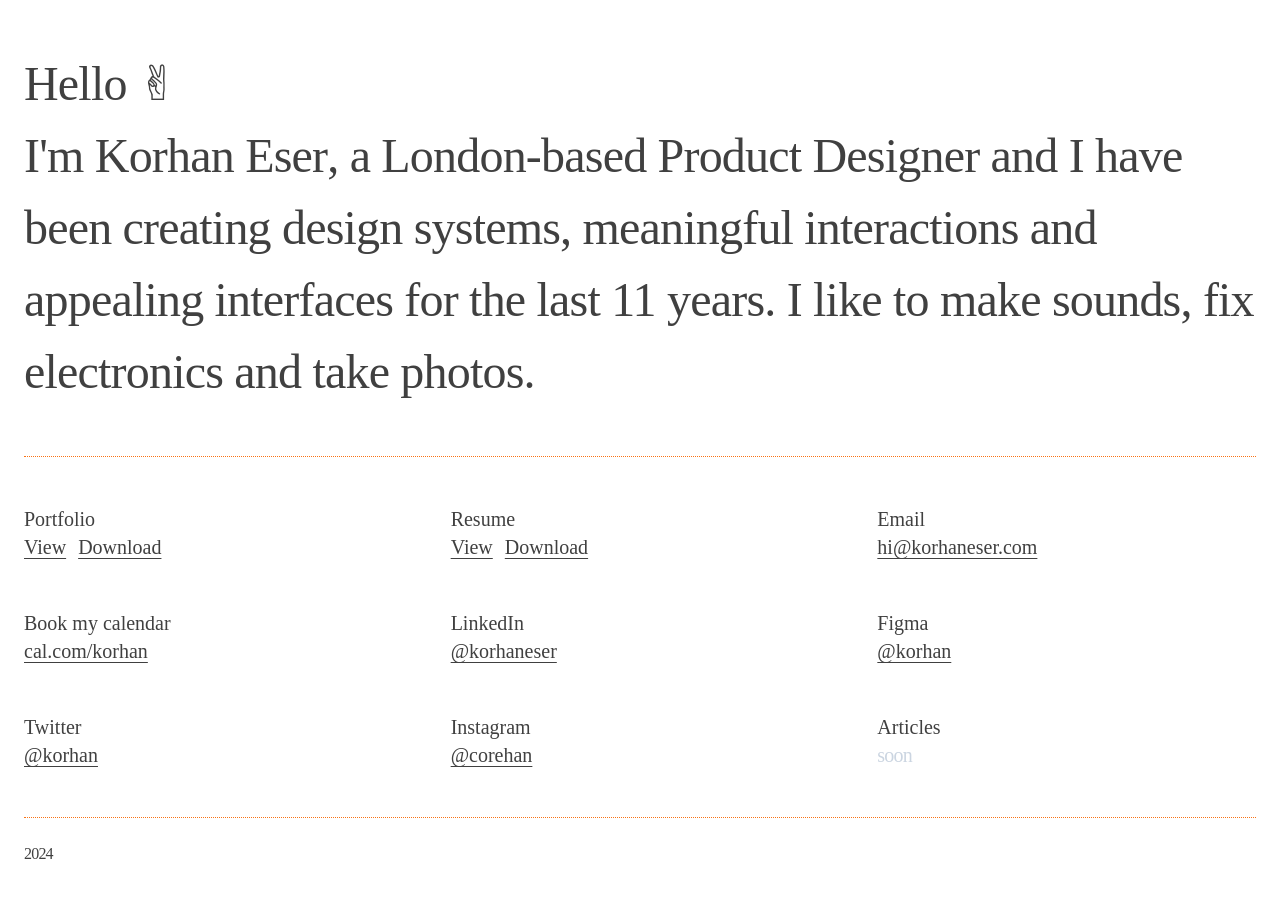
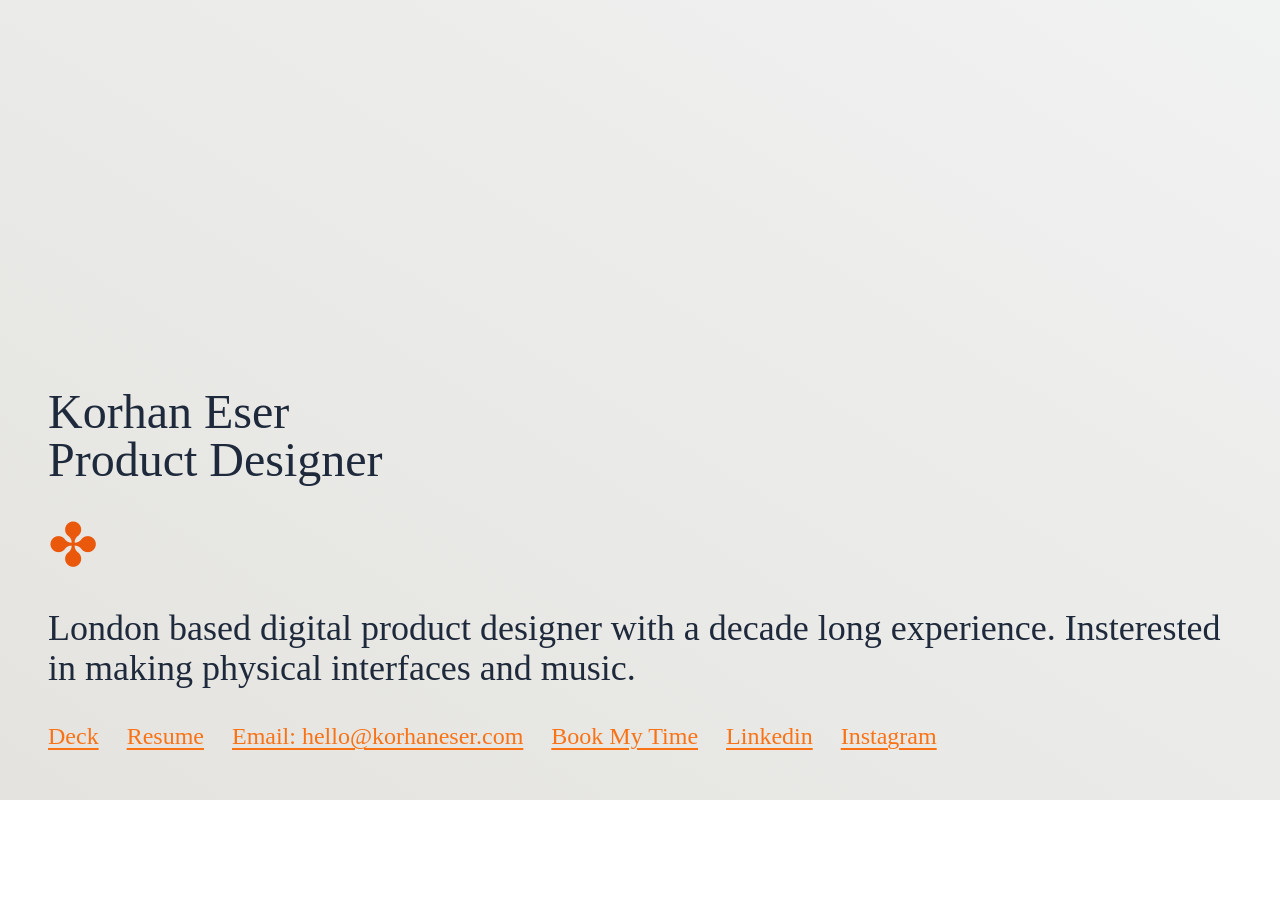
Before and after one commit to Lapin/portfolio2024, a website: page docs/index.html in a window 1280 px wide. After the commit the page ends 800 px from the top, so only its background shows below. Drawn offline with Linux system fonts and the light colour scheme; a web font is replaced by a local one.

Commit message:
finished orange ver

```diff
--- /dev/null
+++ b/bs-config.js
@@ -0,0 +1,8 @@
+module.exports = {
+  files: ["./**/*.{html,php,css,js}"],
+  proxy: {
+    target: "http://domain.test",
+    ws: true,
+  },
+  ui: false,
+};
--- a/docs/index.html
+++ b/docs/index.html
@@ -6,93 +6,31 @@
     <title>Korhan Eser - Product Designer</title>
     <link rel="stylesheet" href="./style.css" />
   </head>
-  <body>
-    <!-- Global Wrapper -->
-    <div
-      class="container mx-auto divide-y divide-dotted divide-orange-500 p-6 tracking-tighter text-neutral-700	"
-    >
-      <!-- Intro Wrapper -->
-      <div
-        id="hero"
-        class="pb-12 pt-6 text-3xl leading-tight md:text-4xl md:leading-tight lg:text-4xl lg:leading-tight xl:text-5xl xl:leading-normal"
-      >
-        <!-- Intro Content -->
-        <p>Hello ✌︎</p>
-        <p>
-          I'm <span class="font-medium">Korhan Eser</span>, a London-based
-          <span class="font-medium">Product Designer</span> and I have been
-          creating design systems, meaningful interactions and appealing
-          interfaces for the last <span class="font-medium">11 years</span>. I
-          like to make sounds, fix electronics and take photos.
-        </p>
-        <!-- animated name. -->
-        <!-- <p>
-          I'm <span class="font-semibold bg-clip-text text-transparent bg-[linear-gradient(to_right,theme(colors.purple.400),theme(colors.purple.100),theme(colors.pink.300),theme(colors.orange.400),theme(colors.pink.300),theme(colors.purple.100),theme(colors.purple.400))] bg-[length:200%_auto] animate-gradient">Korhan Eser</span>, London-based <span class="font-medium">Product Designer</span> and I create design systems, meaningful interactions and appealing interfaces for the last <span class="font-medium">11 years</span>. I like to make sounds, fix electronics and take photos.
-        </p> -->
-      </div>
-      <!-- Info Card -->
-      <div class="py-12">
-        <!-- <h1 class="text-2xl pb-6 font-medium">Links</h1> -->
-        <!-- Link -->
-        <div
-          class="grid grid-cols-1 gap-6 md:grid-cols-2 md:grid-rows-3 md:gap-12 lg:grid-cols-3"
-        >
-          <div>
-            <h2 class="linkHead">Portfolio</h2>
-            <div class="flex flex-row space-x-3">
-              <a target="_blank" href="https://read.cv/korhan">View</a>
-              <a target="_blank" href="./KorhanEserCV102024.pdf">Download</a>
-            </div>
-          </div>
+  <body class="bg-gradient-to-tr from-[#E4E3DF] to-[#F1F2F2] bg-fixed bg-cover min-h-screen ">
 
-          <div>
-            <h2 class="linkHead">Resume</h2>
-            <div class="flex flex-row space-x-3">
-              <a target="_blank" href="https://korhan.read.cv">View</a>
-              <a target="_blank" href="./Korhan_Eser_Resume_2024.pdf">Download</a>
-            </div>
-          </div>
+    <div class="p-8 lg:p-12 flex flex-col min-h-screen
+    lg:justify-end lg:items-start space-y-8">
+  <div class=" ">
+    <div class="text-4xl lg:text-5xl"> Korhan Eser</div>
+    <div class="text-4xl lg:text-5xl"> Product Designer</div>
+  </div>
 
-          <div>
-            <h2 class="linkHead">Email</h2>
-            <a href="mailto:hello@korhaneser.com?subject=Hello"
-              >hi@korhaneser.com</a
-            >
-          </div>
+  <div class="flex">
+    <div class="text-6xl text-orange-600"> ✤ </div>
+  </div>
 
-          <div>
-            <h2 class="linkHead">Book my calendar</h2>
-            <a target="_blank" href="https://cal.com/korhan">cal.com/korhan</a>
-          </div>
+  <div class="flex">
+    <div class="text-3xl lg:text-4xl"> London based digital product designer with a decade long experience. Insterested in making physical interfaces and music. </div>
+  </div>
 
-          <div>
-            <h2 class="linkHead">LinkedIn</h2>
-            <a target="_blank" href="https://www.linkedin.com/in/korhaneser"
-              >@korhaneser</a
-            >
-          </div>
-
-          <div>
-            <h2 class="linkHead">Figma</h2>
-            <a href="#">@korhan</a>
-          </div>
-          <div>
-            <h2 class="linkHead">Twitter</h2>
-            <a href="https://x.com/korhan">@korhan</a>
-          </div>
-          <div>
-            <h2 class="linkHead">Instagram</h2>
-            <a href="https://instagram.com/core.han">@corehan</a>
-          </div>
-          <div>
-            <h2 class="linkHead">Articles</h2>
-            <p class="text-xl font-light text-slate-300">soon</p>
-          </div>
-        </div>
-      </div>
-      <div id="footer">
-        <p class="py-6">2024</p>
-      </div>
-    </div>
+  <div class="flex flex-wrap gap-7">
+    <a href="https://ggl.link/korhan" target="_blank" rel="noopener noreferrer">Deck</a>
+    <a href="https://ggl.link/korhan" target="_blank" rel="noopener noreferrer">Resume</a>
+    <a href="mailto:hello@korhaneser.com?subject=You're%20Hired!" target="_blank" rel="noopener noreferrer">Email: hello@korhaneser.com</a>
+    <a href="https://www.cal.com/korhan"" target="_blank" rel="noopener noreferrer">Book My Time</a>
+    <a href="https://www.linkedin.com/in/korhaneser/" target="_blank" rel="noopener noreferrer">Linkedin</a>
+    <a href="https://www.instagram.com/core.han/" target="_blank" rel="noopener noreferrer">Instagram</a>
+  </div>
+</div>
   </body>
 </html>
--- a/input.css
+++ b/input.css
@@ -8,10 +8,7 @@
     @apply font-light text-slate-800;
   }
   a {
-    @apply text-xl tracking-normal underline decoration-1 underline-offset-4;
-  }
-  .linkHead {
-    @apply text-xl font-medium tracking-normal;
+    @apply text-2xl underline decoration-2 underline-offset-4 text-orange-500;
   }
 }
 
```
Also changed, not shown: docs/style.css.
